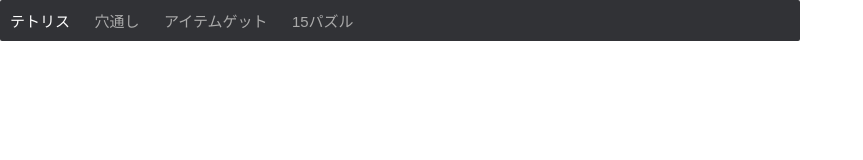
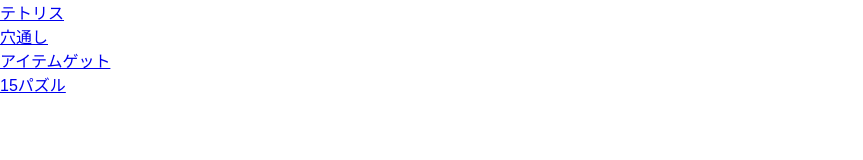
Before and after one commit to gs-itabashi-k/JavaScriptGamePage, a plain HTML site: page index.html in a window 1280 px wide. Shown: the whole page, without its empty margins (0-863 px from the left). Drawn offline with Linux system fonts and the light colour scheme.

Commit message:
レイアウト変更

```diff
--- a/index.html
+++ b/index.html
@@ -7,11 +7,11 @@
     <link rel="stylesheet" href="style.css">
   </head>
   <body>
-    <div class="navbar">
-    <a href="https://gs-itabashi-k.github.io/JavaScriptGamePage/tetris/">テトリス</a>
-    <a href="https://gs-itabashi-k.github.io/JavaScriptGamePage/threading/">穴通し</a>
-    <a href="https://gs-itabashi-k.github.io/JavaScriptGamePage/fallItemget/">アイテムゲット</a>
-    <a href="https://gs-itabashi-k.github.io/JavaScriptGamePage/15puzzle/">15パズル</a>
+    <div">
+	    <a href="https://gs-itabashi-k.github.io/JavaScriptGamePage/tetris/">テトリス</a><br>
+	    <a href="https://gs-itabashi-k.github.io/JavaScriptGamePage/threading/">穴通し</a><br>
+	    <a href="https://gs-itabashi-k.github.io/JavaScriptGamePage/fallItemget/">アイテムゲット</a><br>
+	    <a href="https://gs-itabashi-k.github.io/JavaScriptGamePage/15puzzle/">15パズル</a><br>
     </div>
   </body>
 </html>
```
